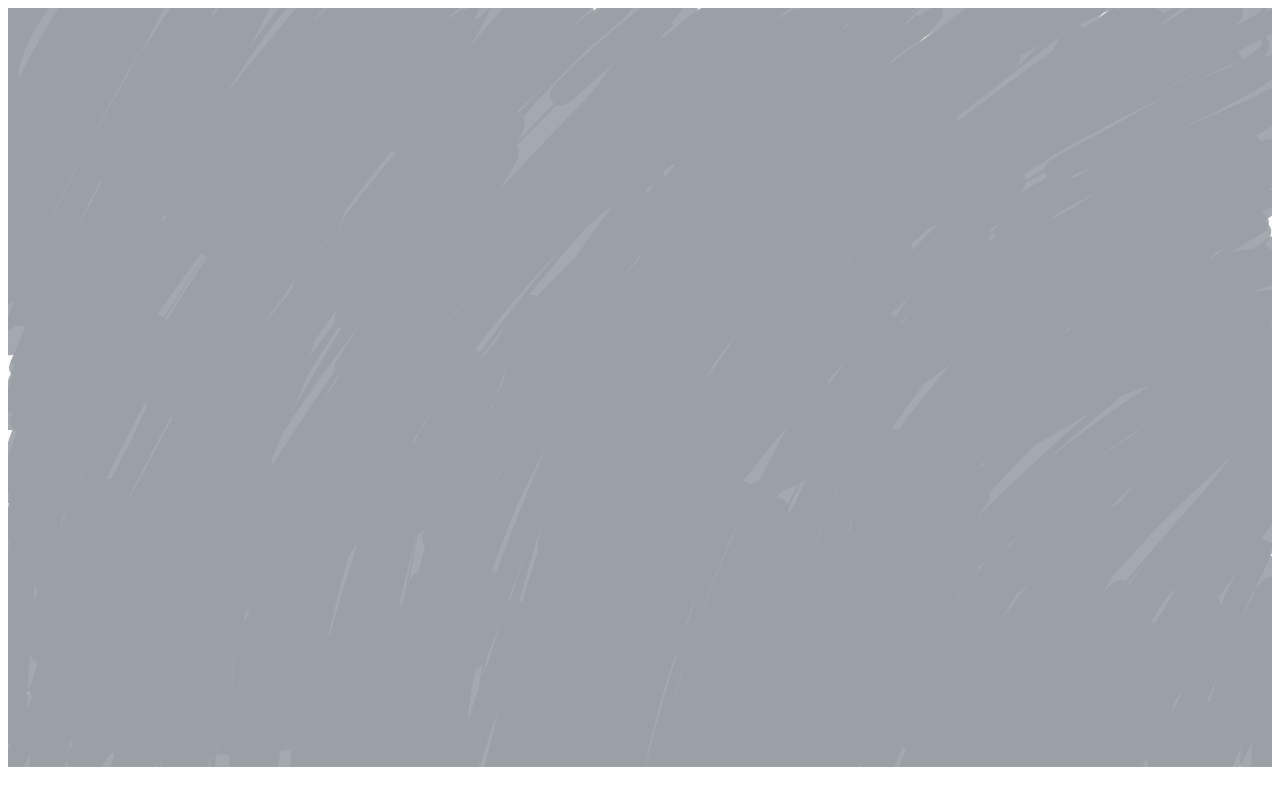
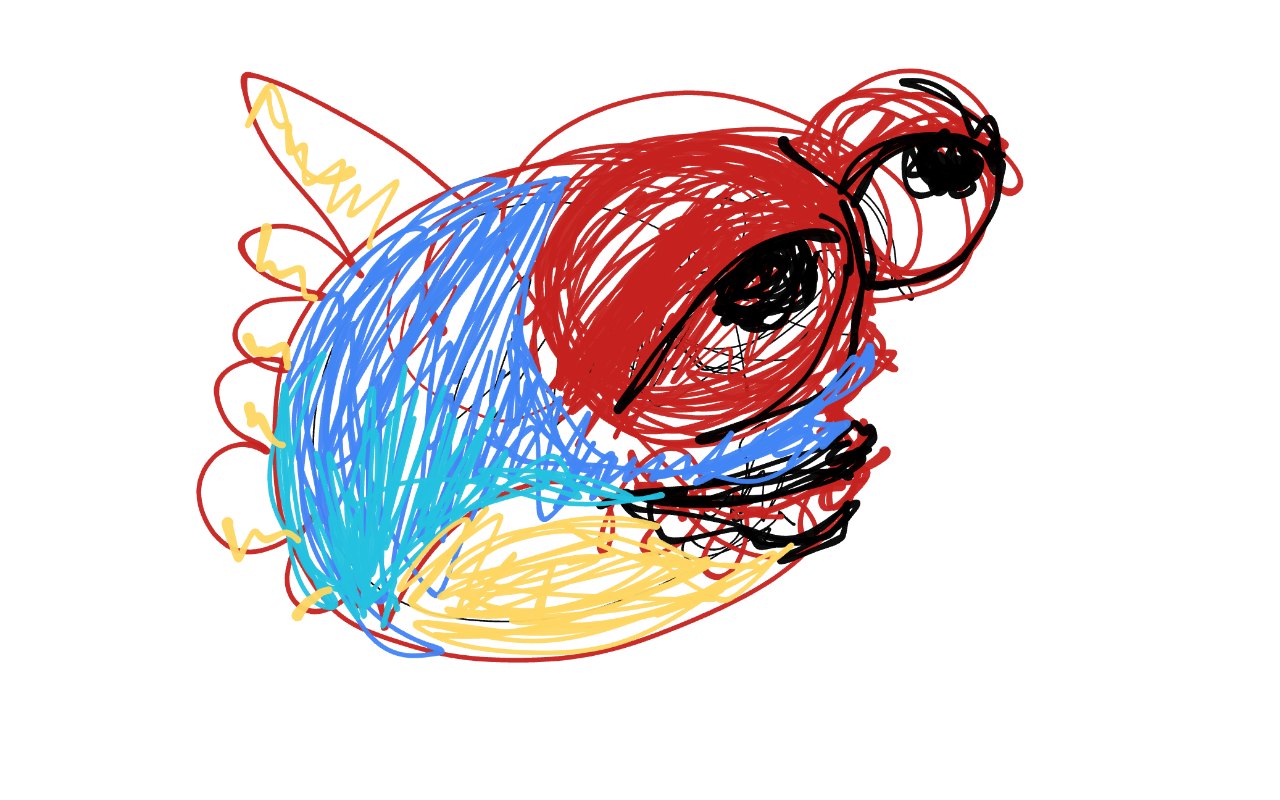
Before and after one commit to PressedCoffee/interactive-nft, a plain HTML site: page index.html in a window 1280 px wide. Drawn offline with Linux system fonts and the light colour scheme.

Commit message:
Update index.html
In this updated code, the z-index property of the img element is set to 0, and the z-index property of the canvas element is set to 1. This ensures that the canvas is drawn on top of the base layer image.

```diff
--- a/index.html
+++ b/index.html
@@ -12,17 +12,20 @@
         img {
             display: none;
             max-width: 100%;
+            position: relative;
+            z-index: 0;
         }
         canvas {
             position: absolute;
             top: 0;
             left: 0;
+            z-index: 1;
         }
     </style>
 </head>
 <body>
     <div id="container">
-        <img src="testNFTlayer1.png" alt="Base Layer" id="base-layer">
+        <img src="testNFTlayer2.png" alt="Base Layer" id="base-layer">
         <canvas id="scratch-canvas"></canvas>
     </div>
     <script>
@@ -38,7 +41,7 @@
             scratchCanvas.height = baseLayer.clientHeight;
 
             const topLayer = new Image();
-            topLayer.src = 'testNFTlayer2.png';
+            topLayer.src = 'testNFTlayer1.png';
             topLayer.onload = () => {
                 ctx.drawImage(topLayer, 0, 0, scratchCanvas.width, scratchCanvas.height);
                 ctx.globalCompositeOperation = 'destination-out';
```
